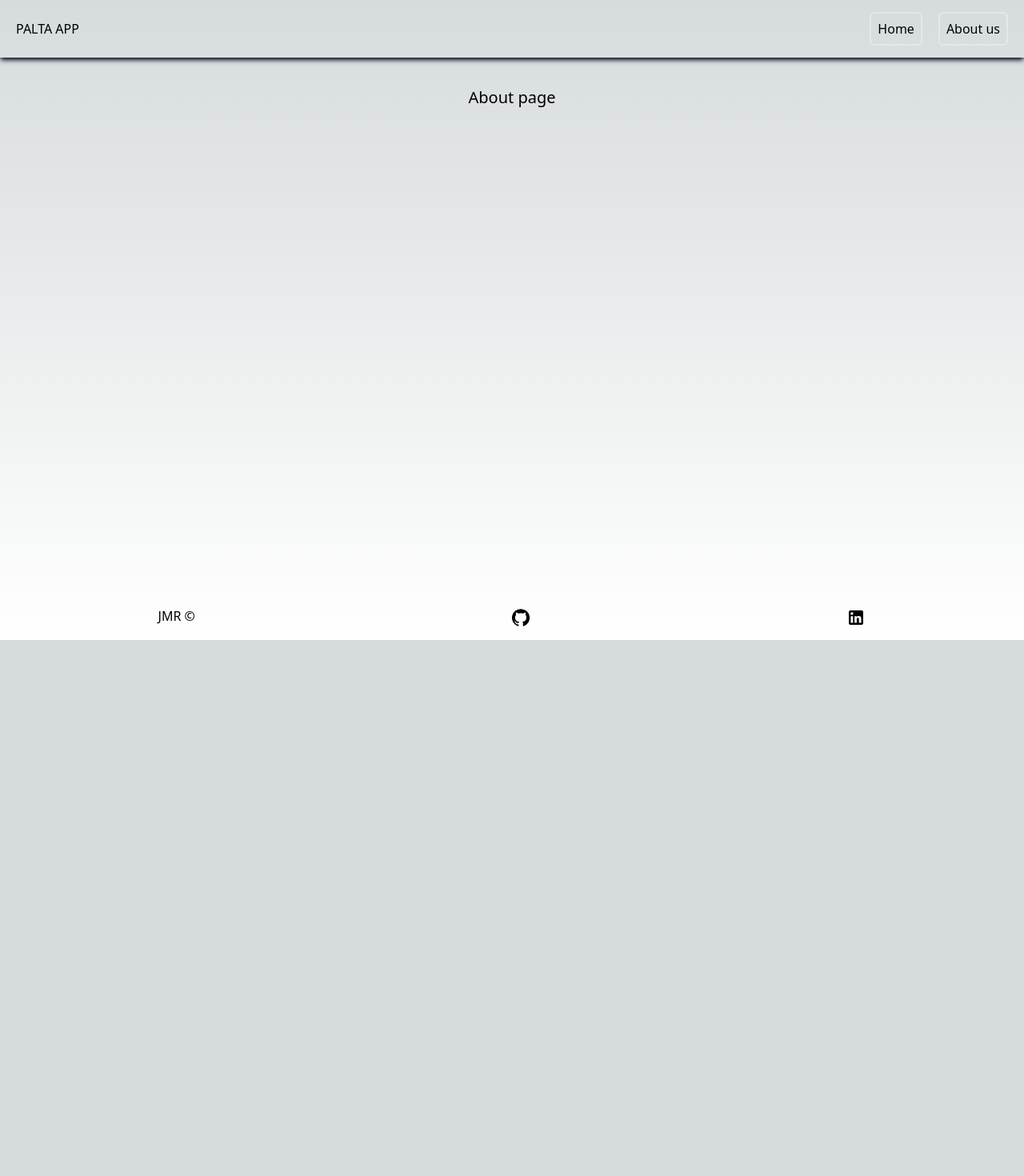
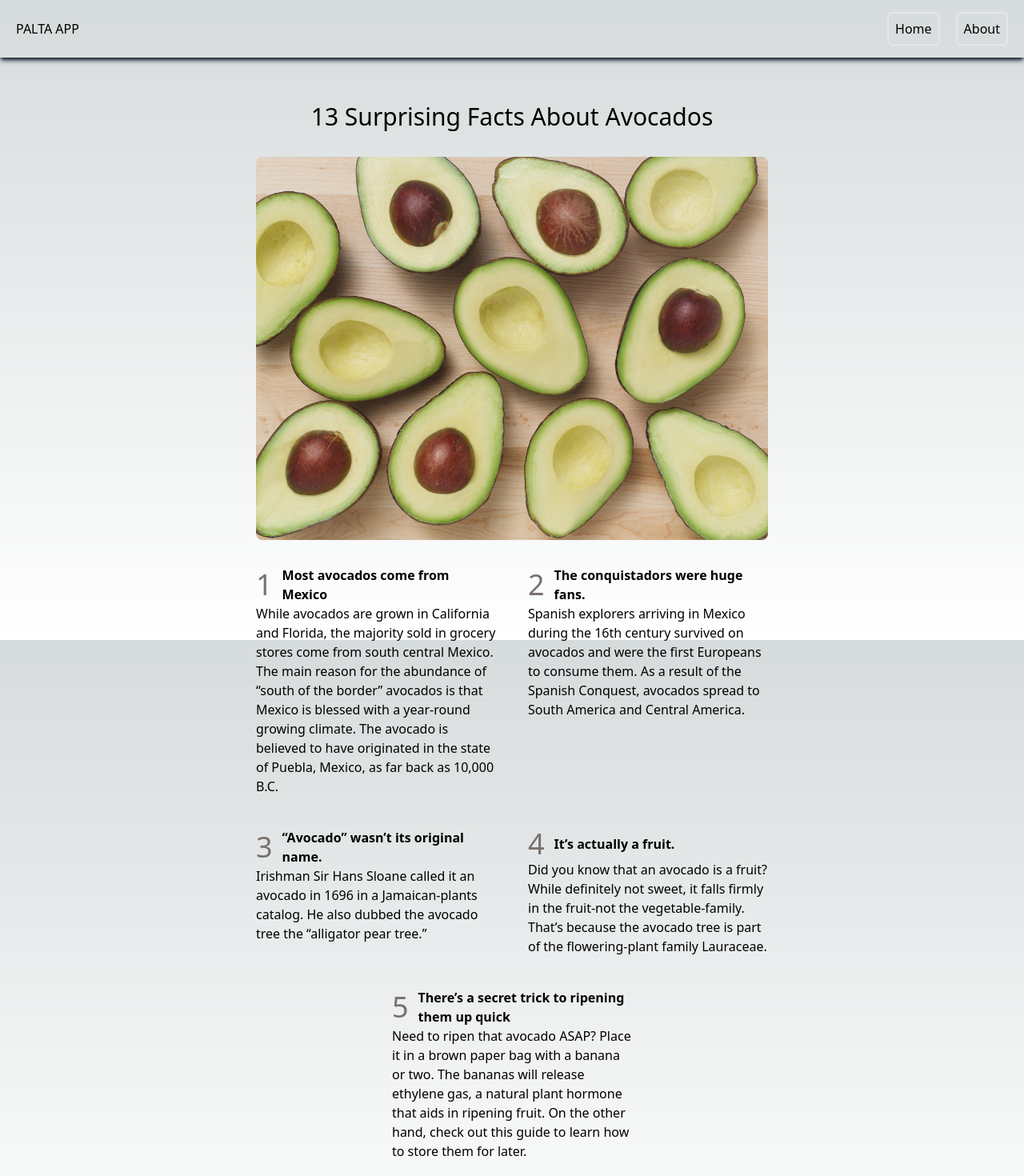
Before and after one commit to JMRodriguez-work/palta-next, a Next.js app: page /about in a window 1280 px wide. Shown: the top 1470 px of the page at 80% size. Before the commit the page ends 800 px from the top, so only its background shows below. Built offline with nearby package versions, Linux system fonts and the light colour scheme.

Commit message:
UPDATE: About page content and style

```diff
--- a/src/components/Navbar.tsx
+++ b/src/components/Navbar.tsx
@@ -13,7 +13,7 @@ export default function Navbar (): JSX.Element {
             </li>
             <li>
                 <Link href='/about' className='border-2 rounded-md p-2 transition-all ease duration-300 hover:border-slate-800'>
-                    About us
+                    About
                 </Link>
             </li>
         </ul>
--- a/src/pages/about.tsx
+++ b/src/pages/about.tsx
@@ -1,17 +1,60 @@
 import React from 'react'
 import Head from 'next/head'
+import Image from 'next/image'
+
+const avoFacts = [
+  {
+    title: 'Most avocados come from Mexico',
+    content:
+      'While avocados are grown in California and Florida, the majority sold in grocery stores come from south central Mexico. The main reason for the abundance of “south of the border” avocados is that Mexico is blessed with a year-round growing climate. The avocado is believed to have originated in the state of Puebla, Mexico, as far back as 10,000 B.C.'
+  },
+  {
+    title: 'The conquistadors were huge fans.',
+    content:
+      'Spanish explorers arriving in Mexico during the 16th century survived on avocados and were the first Europeans to consume them. As a result of the Spanish Conquest, avocados spread to South America and Central America. '
+  },
+  {
+    title: '“Avocado” wasn’t its original name.',
+    content:
+      'Irishman Sir Hans Sloane called it an avocado in 1696 in a Jamaican-plants catalog. He also dubbed the avocado tree the “alligator pear tree.”'
+  },
+  {
+    title: 'It’s actually a fruit.',
+    content:
+      'Did you know that an avocado is a fruit? While definitely not sweet, it falls firmly in the fruit-not the vegetable-family. That’s because the avocado tree is part of the flowering-plant family Lauraceae.'
+  },
+  {
+    title: 'There’s a secret trick to ripening them up quick',
+    content:
+      'Need to ripen that avocado ASAP? Place it in a brown paper bag with a banana or two. The bananas will release ethylene gas, a natural plant hormone that aids in ripening fruit. On the other hand, check out this guide to learn how to store them for later.'
+  }
+]
 
 const About = (): JSX.Element => {
   return (
-    <div className='h-full'>
+    <section className='h-full flex flex-col gap-8 mx-5 py-10 lg:mx-64 justify-center items-center'>
       <Head>
         <title>About - Paltas</title>
         <meta name="description" content="Informacion sobre nosotros creadores de Palta App" />
       </Head>
-      <div className='text-center pt-5 text-xl'>
-        <h1>About page</h1>
-      </div>
-    </div>
+      <header className='text-center text-xl'>
+        <h1 className='text-3xl'>13 Surprising Facts About Avocados</h1>
+      </header>
+      <figure className='w-5/6'>
+        <Image className='w-full h-auto rounded-lg' priority src='/images/avocados.jpg' alt='Avocados on a table' width={700} height={500} />
+      </figure>
+      <ol className='flex gap-10 justify-center items-start px-14 flex-wrap'>
+        {avoFacts.map((palta, index) => (
+          <li className='relative max-w-[300px]' key={palta.title}>
+            <div className='flex items-center gap-3'>
+              <span className='text-4xl text-stone-500'>{index + 1}</span>
+              <h3 className='font-bold'>{palta.title}</h3>
+            </div>
+            <p>{palta.content}</p>
+          </li>
+        ))}
+      </ol>
+    </section>
   )
 }
 
```
Also changed, not shown: public/images/avocados.jpg (added).
